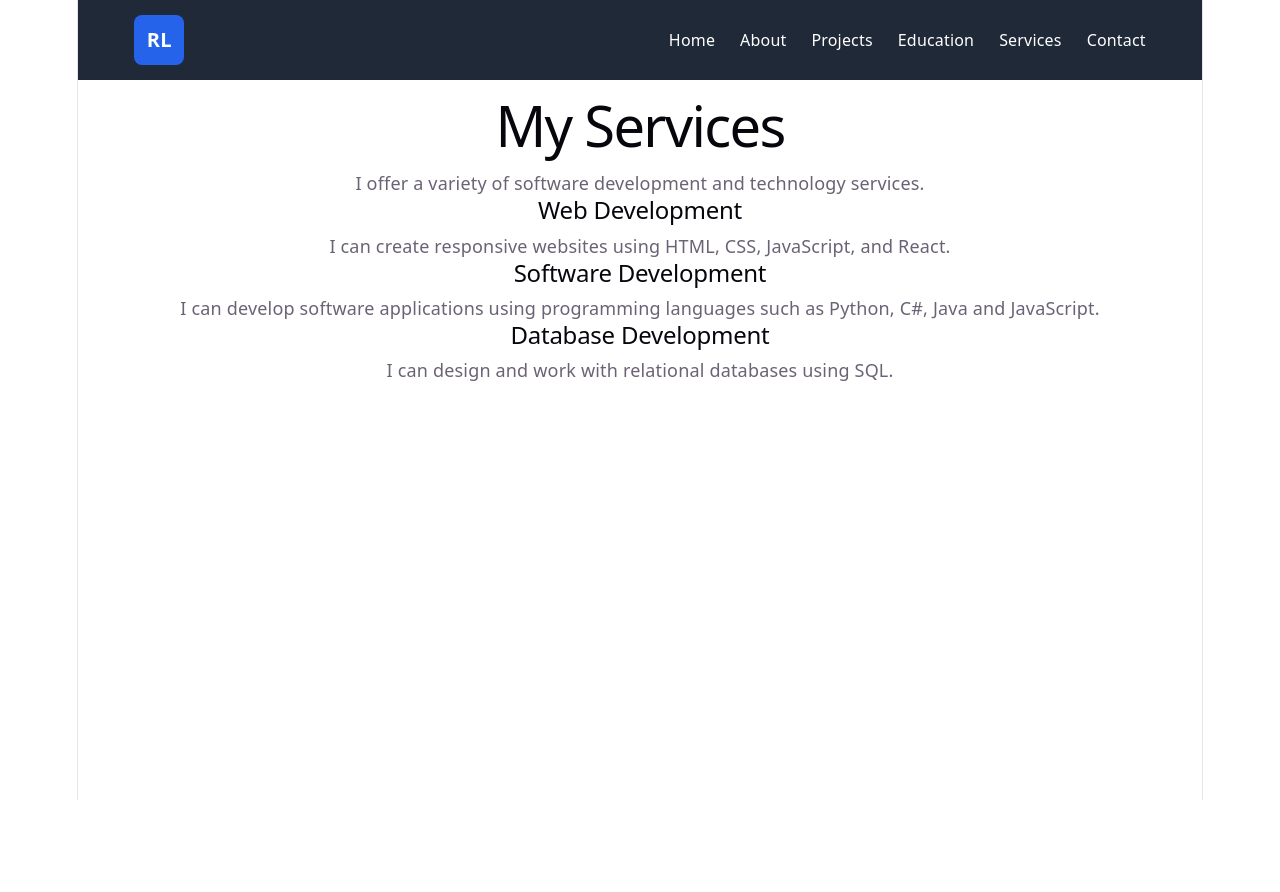
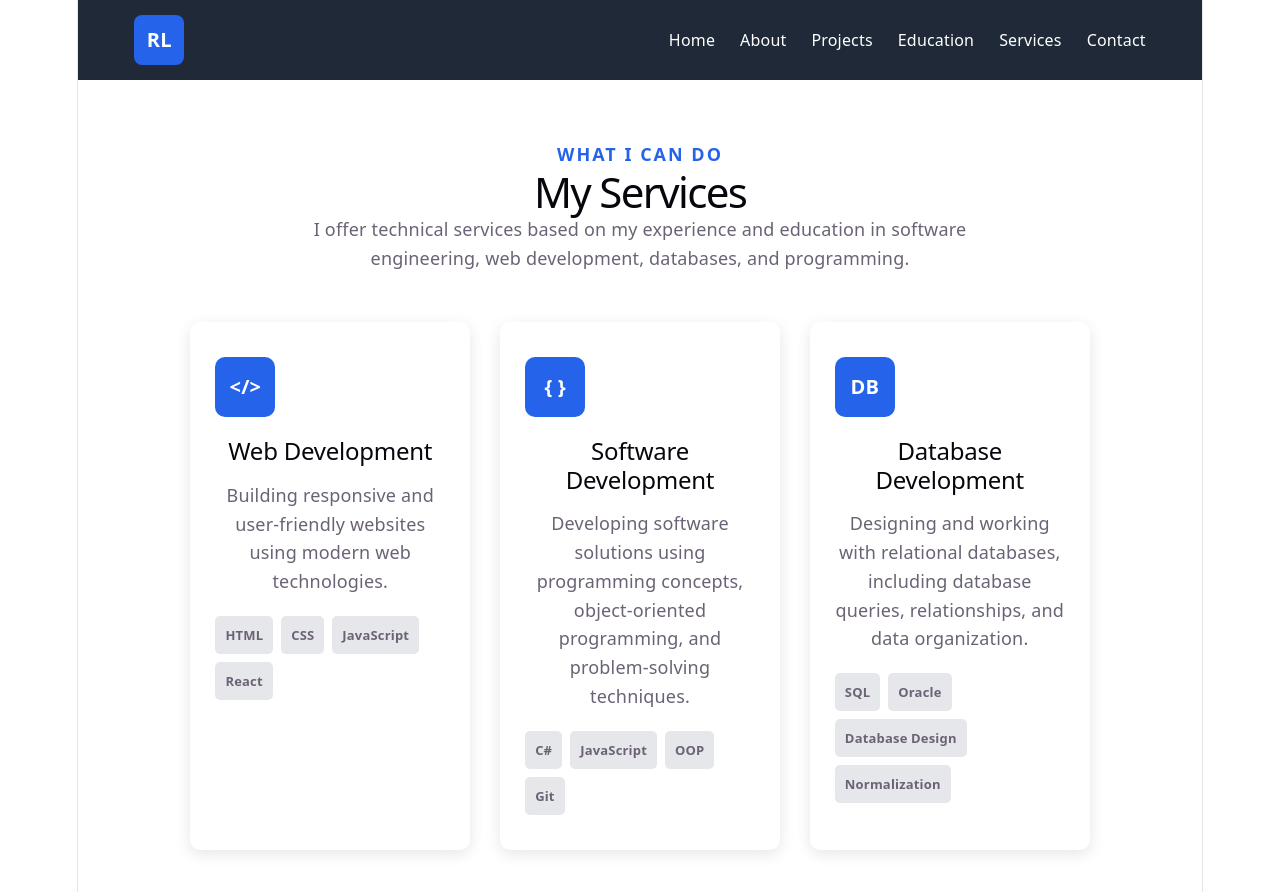
Before and after one commit to rostomiii/WebDevLab1, a React (Vite) app in the folder client/: page /services in a window 1280 px wide. Shown: the top 892 px of the page. Before the commit the page ends 800 px from the top, so only its background shows below. Built offline with nearby package versions, Linux system fonts and the light colour scheme.

Commit message:
Build services page

```diff
--- a/client/src/index.css
+++ b/client/src/index.css
@@ -517,3 +517,103 @@ code {
         gap: 10px;
     }
 }
+
+/* =========================
+   Services Page
+   ========================= */
+
+.services-page {
+    min-height: 100vh;
+    padding: 60px 10%;
+}
+
+.services-header {
+    max-width: 700px;
+    margin: 0 auto 50px;
+    text-align: center;
+}
+
+.services-header h1 {
+    font-size: 42px;
+    margin: 10px 0;
+}
+
+.services-header p {
+    line-height: 1.6;
+}
+
+.services-container {
+    max-width: 1100px;
+    margin: 0 auto;
+
+    display: grid;
+    grid-template-columns: repeat(3, 1fr);
+    gap: 30px;
+}
+
+.service-card {
+    padding: 35px 25px;
+
+    background-color: white;
+    border-radius: 10px;
+
+    box-shadow: 0 4px 15px rgba(0, 0, 0, 0.1);
+
+    transition: transform 0.3s ease;
+}
+
+.service-card:hover {
+    transform: translateY(-5px);
+}
+
+.service-icon {
+    width: 60px;
+    height: 60px;
+
+    display: flex;
+    align-items: center;
+    justify-content: center;
+
+    margin-bottom: 20px;
+
+    background-color: #2563eb;
+    color: white;
+
+    border-radius: 10px;
+
+    font-size: 20px;
+    font-weight: bold;
+}
+
+.service-card h2 {
+    margin-bottom: 15px;
+}
+
+.service-card p {
+    line-height: 1.6;
+}
+
+.service-skills {
+    display: flex;
+    flex-wrap: wrap;
+    gap: 8px;
+
+    margin-top: 20px;
+}
+
+.service-skills span {
+    padding: 6px 10px;
+
+    background-color: #e5e7eb;
+    border-radius: 5px;
+
+    font-size: 13px;
+    font-weight: bold;
+}
+
+/* Services mobile layout */
+@media (max-width: 900px) {
+    .services-container {
+        grid-template-columns: 1fr;
+    }
+}
--- a/client/src/services.jsx
+++ b/client/src/services.jsx
@@ -1,28 +1,84 @@
 export default function Services() {
     return (
-        <div>
+        <main className="services-page">
+
+            {/* Services Page Header */}
+            <section className="services-header">
+                <p className="section-label">WHAT I CAN DO</p>
                 <h1>My Services</h1>
 
                 <p>
-                I offer a variety of software development and technology services.
+                    I offer technical services based on my experience and
+                    education in software engineering, web development,
+                    databases, and programming.
+                </p>
+            </section>
+
+            {/* Services Cards */}
+            <section className="services-container">
+
+                {/* Web Development */}
+                <div className="service-card">
+                    <div className="service-icon">&lt;/&gt;</div>
+
+                    <h2>Web Development</h2>
+
+                    <p>
+                        Building responsive and user-friendly websites using
+                        modern web technologies.
                     </p>
 
-            <h2>Web Development</h2>
+                    <div className="service-skills">
+                        <span>HTML</span>
+                        <span>CSS</span>
+                        <span>JavaScript</span>
+                        <span>React</span>
+                    </div>
+                </div>
+
+
+                {/* Software Development */}
+                <div className="service-card">
+                    <div className="service-icon">{"{ }"}</div>
+
+                    <h2>Software Development</h2>
+
                     <p>
-                I can create responsive websites using HTML, CSS, JavaScript,
-                and React.
+                        Developing software solutions using programming
+                        concepts, object-oriented programming, and
+                        problem-solving techniques.
                     </p>
 
-            <h2>Software Development</h2>
+                    <div className="service-skills">
+                        <span>C#</span>
+                        <span>JavaScript</span>
+                        <span>OOP</span>
+                        <span>Git</span>
+                    </div>
+                </div>
+
+
+                {/* Database Development */}
+                <div className="service-card">
+                    <div className="service-icon">DB</div>
+
+                    <h2>Database Development</h2>
+
                     <p>
-                I can develop software applications using programming languages
-                such as Python, C#, Java and JavaScript.
+                        Designing and working with relational databases,
+                        including database queries, relationships, and
+                        data organization.
                     </p>
 
-            <h2>Database Development</h2>
-            <p>
-                I can design and work with relational databases using SQL.
-            </p>
+                    <div className="service-skills">
+                        <span>SQL</span>
+                        <span>Oracle</span>
+                        <span>Database Design</span>
+                        <span>Normalization</span>
                     </div>
+                </div>
+
+            </section>
+        </main>
     );
 }
```
Lines whose indentation alone changed are shown as unchanged.
